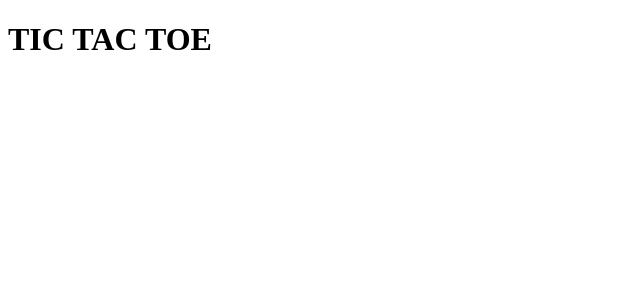
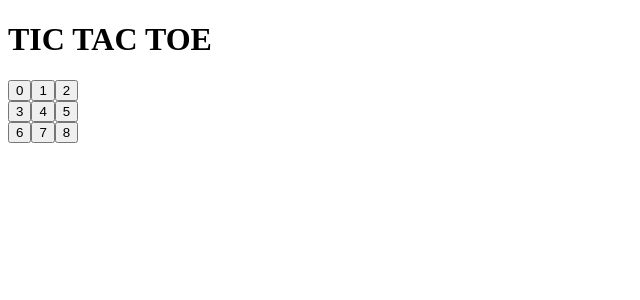
Before and after one commit to perunon/tictactoe, a React (Vite) app: page / in a window 1280 px wide. Shown: the top 300 px of the page, without its empty margins (0-640 px from the left). Built offline with nearby package versions, Linux system fonts and the light colour scheme.

Commit message:
Added Board and Square components

```diff
--- a/src/App.jsx
+++ b/src/App.jsx
@@ -1,9 +1,11 @@
 import React from 'react';
+import Board from './components/Board';
 
 const App = () => {
   return (
     <div>
       <h1>TIC TAC TOE</h1>
+      <Board />
     </div>
   );
 };
--- /dev/null
+++ b/src/components/Board.jsx
@@ -0,0 +1,26 @@
+import React from 'react';
+import Square from './Square';
+
+const Board = () => {
+  return (
+    <div>
+      <div>
+        <Square value={0} />
+        <Square value={1} />
+        <Square value={2} />
+      </div>
+      <div>
+        <Square value={3} />
+        <Square value={4} />
+        <Square value={5} />
+      </div>
+      <div>
+        <Square value={6} />
+        <Square value={7} />
+        <Square value={8} />
+      </div>
+    </div>
+  );
+};
+
+export default Board;
--- /dev/null
+++ b/src/components/Square.jsx
@@ -0,0 +1,7 @@
+import React from 'react';
+
+const Square = ({ value }) => {
+  return <button type="button">{value}</button>;
+};
+
+export default Square;
```
